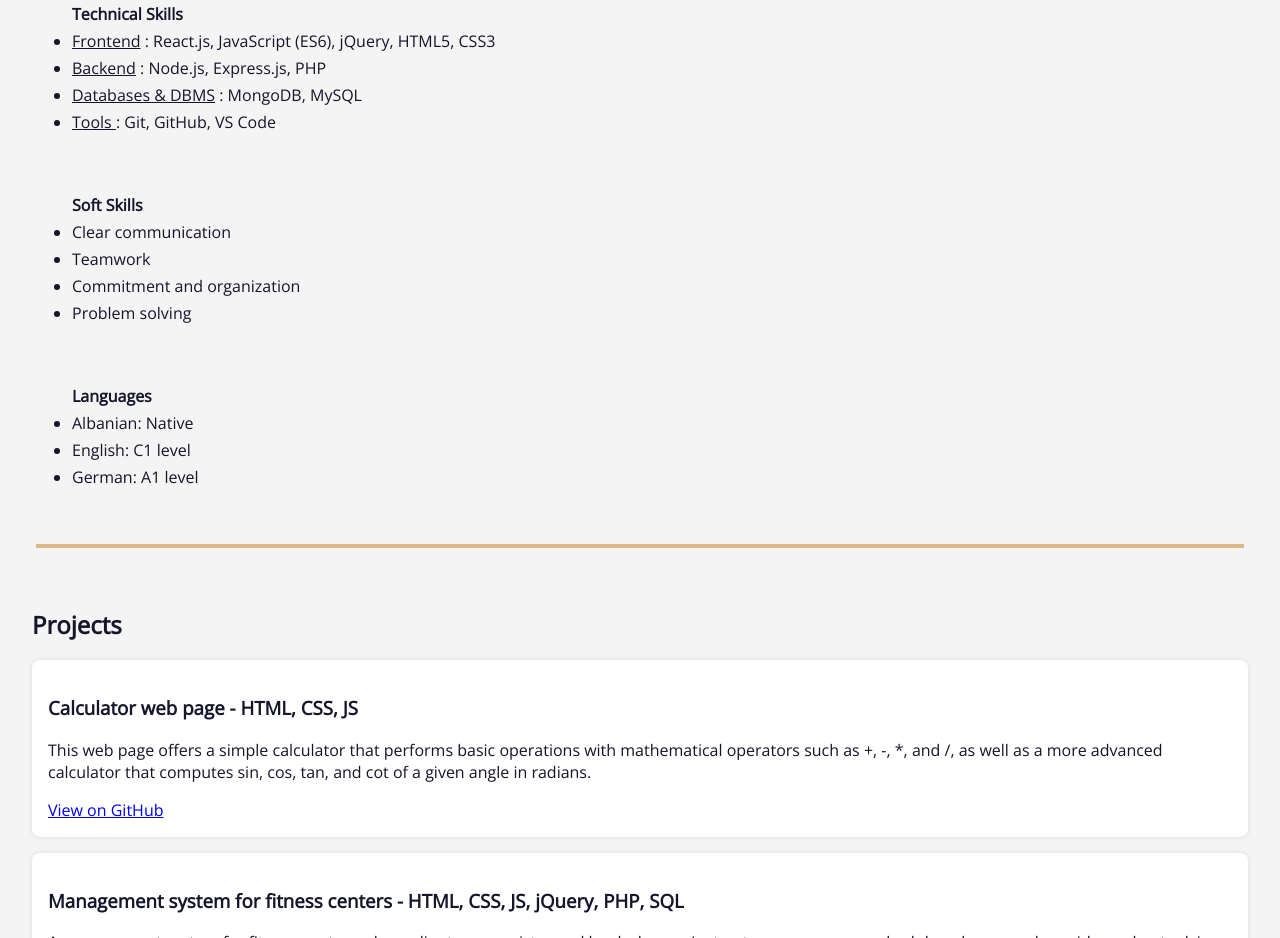
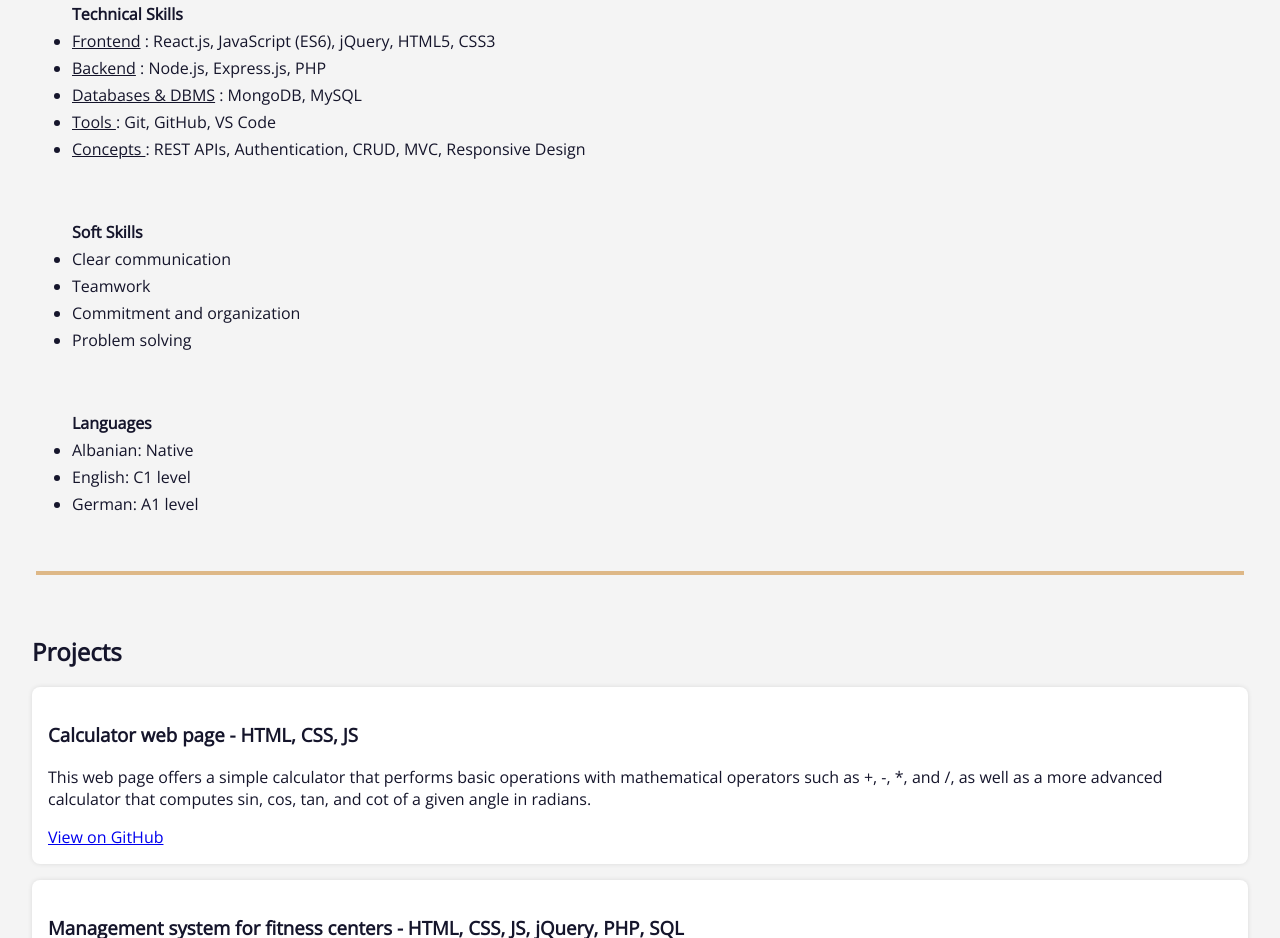
Before and after one commit to d00055a/Portofolio_webpage, a plain HTML site: page index.html in a window 1280 px wide. Shown: the part 842-1780 px from the top of the page. Drawn offline with nearby package versions, Linux system fonts and the light colour scheme.

Commit message:
Update technical skills section in index.html
Added additional technical concepts to the skills section.

```diff
--- a/index.html
+++ b/index.html
@@ -47,6 +47,7 @@
                    <li><u>Backend</u> :  Node.js, Express.js, PHP</li>
                    <li><u>Databases & DBMS</u> : MongoDB, MySQL</li>
                    <li><u>Tools </u> :  Git, GitHub, VS Code</li>
+                   <li><u>Concepts </u> : REST APIs, Authentication, CRUD, MVC, Responsive Design</li>
                 </ul>
 
                 <ul><strong>Soft Skills</strong>
```
